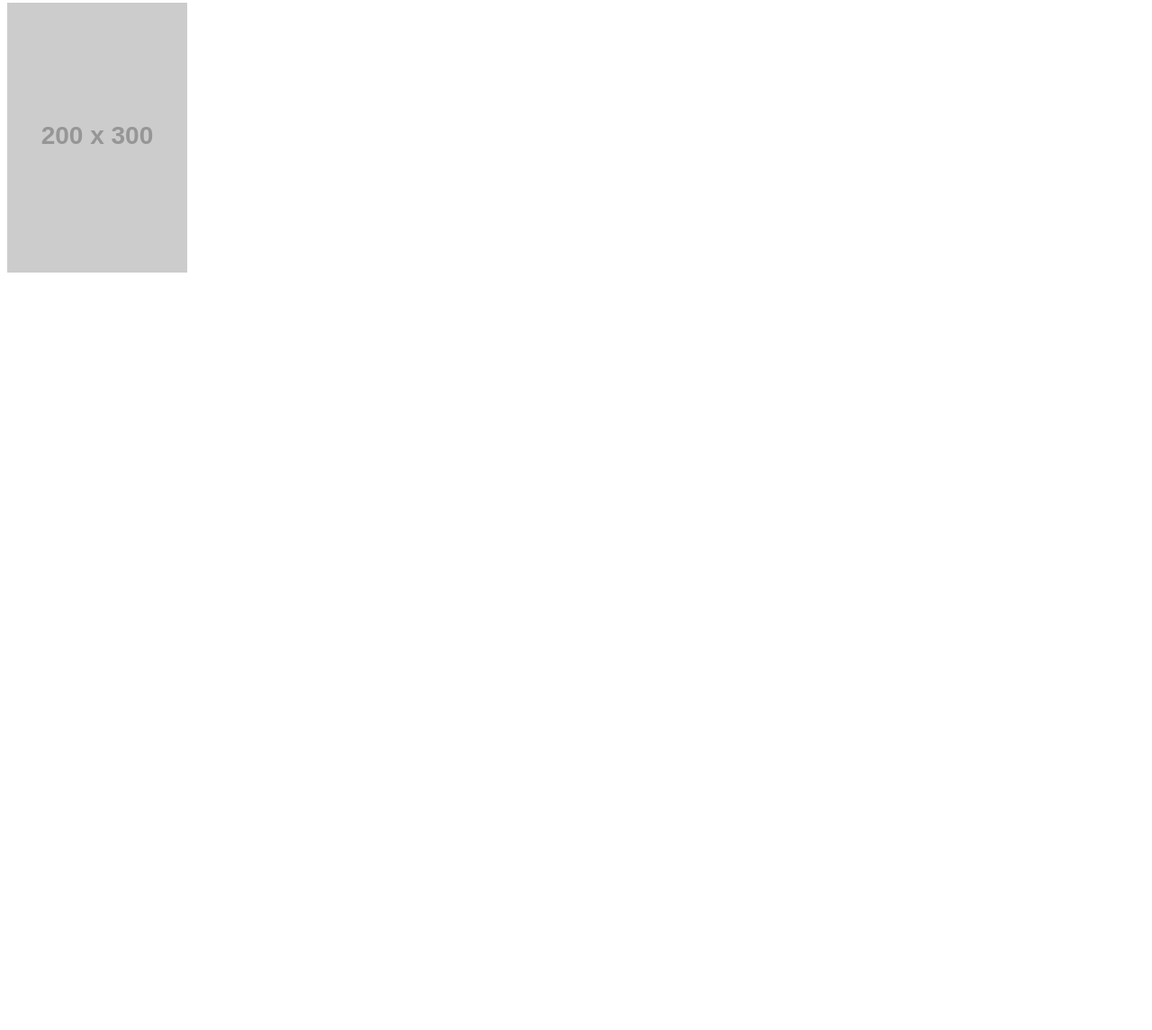
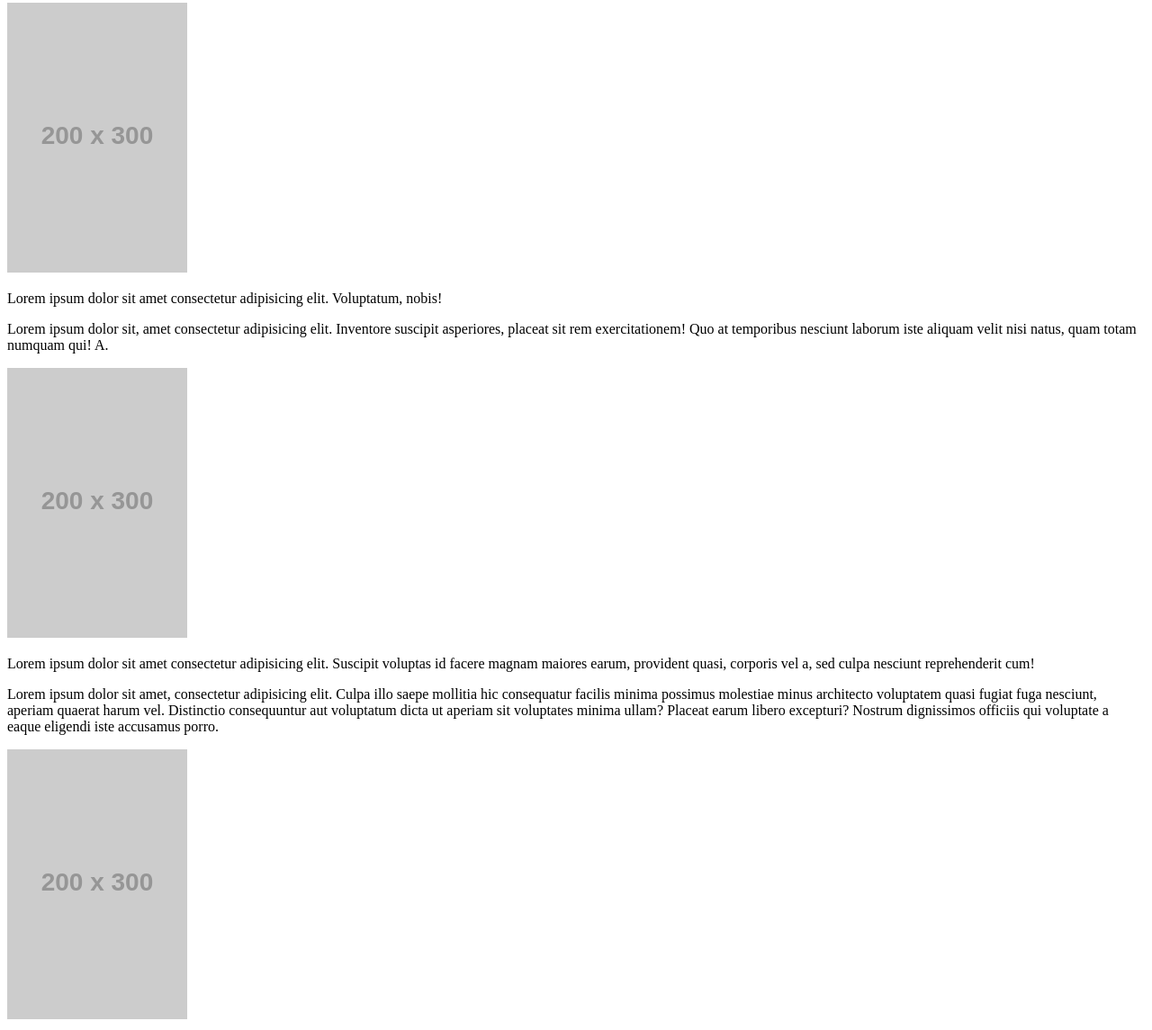
Before and after one commit to kaysmall19/wirefame-exercise, a plain HTML site: page index.html in a window 1280 px wide. Shown: the part 77-1222 px from the top of the page at 90% size. Before the commit the page ends 800 px from the top, so only its background shows below. Drawn offline with Linux system fonts and the light colour scheme; placeholder pictures from the web are drawn by us.

Commit message:
commit on main

```diff
--- a/index.html
+++ b/index.html
@@ -6,12 +6,23 @@
     <meta http-equiv="X-UA-Compatible" content="IE=edge">
     <meta name="viewport" content="width=device-width, initial-scale=1.0">
     <title>Wireframe Practice</title>
-
+    <link rel="reset" href="reset.css">
+    <link rel="style" href="style.css">
 </head>
 
 <body>
     <h1>Wireframe Exercise</h1>
     <img src="https://placehold.it/200x300/ddd"/>
+
+    <p>Lorem ipsum dolor sit amet consectetur adipisicing elit. Voluptatum, nobis!</p>
+
+    <p>Lorem ipsum dolor sit, amet consectetur adipisicing elit. Inventore suscipit asperiores, placeat sit rem exercitationem! Quo at temporibus nesciunt laborum iste aliquam velit nisi natus, quam totam numquam qui! A.</p>
+    <img src="htttps://placehold.it/200x300/ddd"/>
+
+    <p>Lorem ipsum dolor sit amet consectetur adipisicing elit. Suscipit voluptas id facere magnam maiores earum, provident quasi, corporis vel a, sed culpa nesciunt reprehenderit cum!</p>
+
+    <p>Lorem ipsum dolor sit amet, consectetur adipisicing elit. Culpa illo saepe mollitia hic consequatur facilis minima possimus molestiae minus architecto voluptatem quasi fugiat fuga nesciunt, aperiam quaerat harum vel. Distinctio consequuntur aut voluptatum dicta ut aperiam sit voluptates minima ullam? Placeat earum libero excepturi? Nostrum dignissimos officiis qui voluptate a eaque eligendi iste accusamus porro.</p>
+    <img src="htttps://placehold.it/200x300/ddd"/>
 </body>
 
 </html>
```
